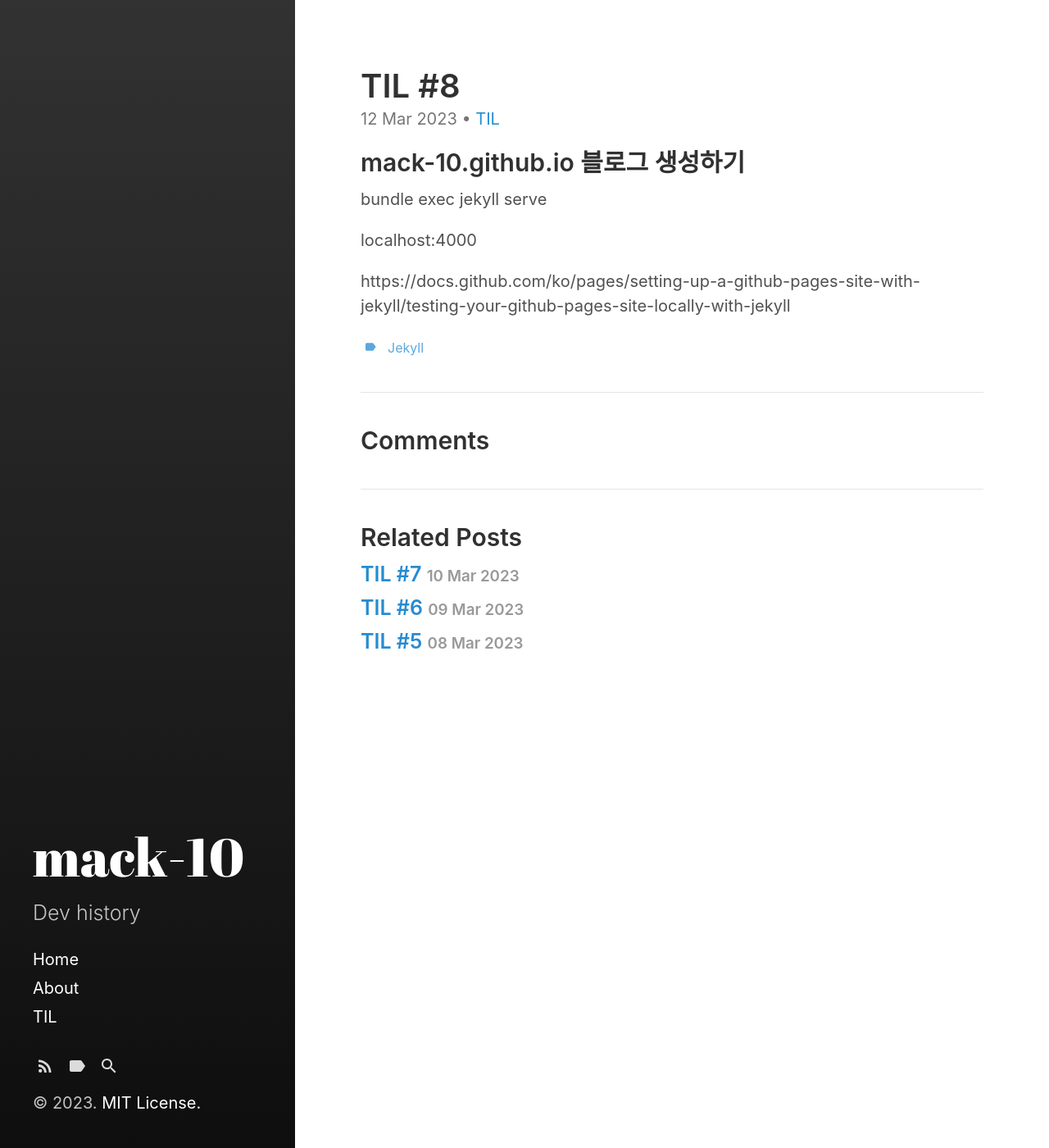
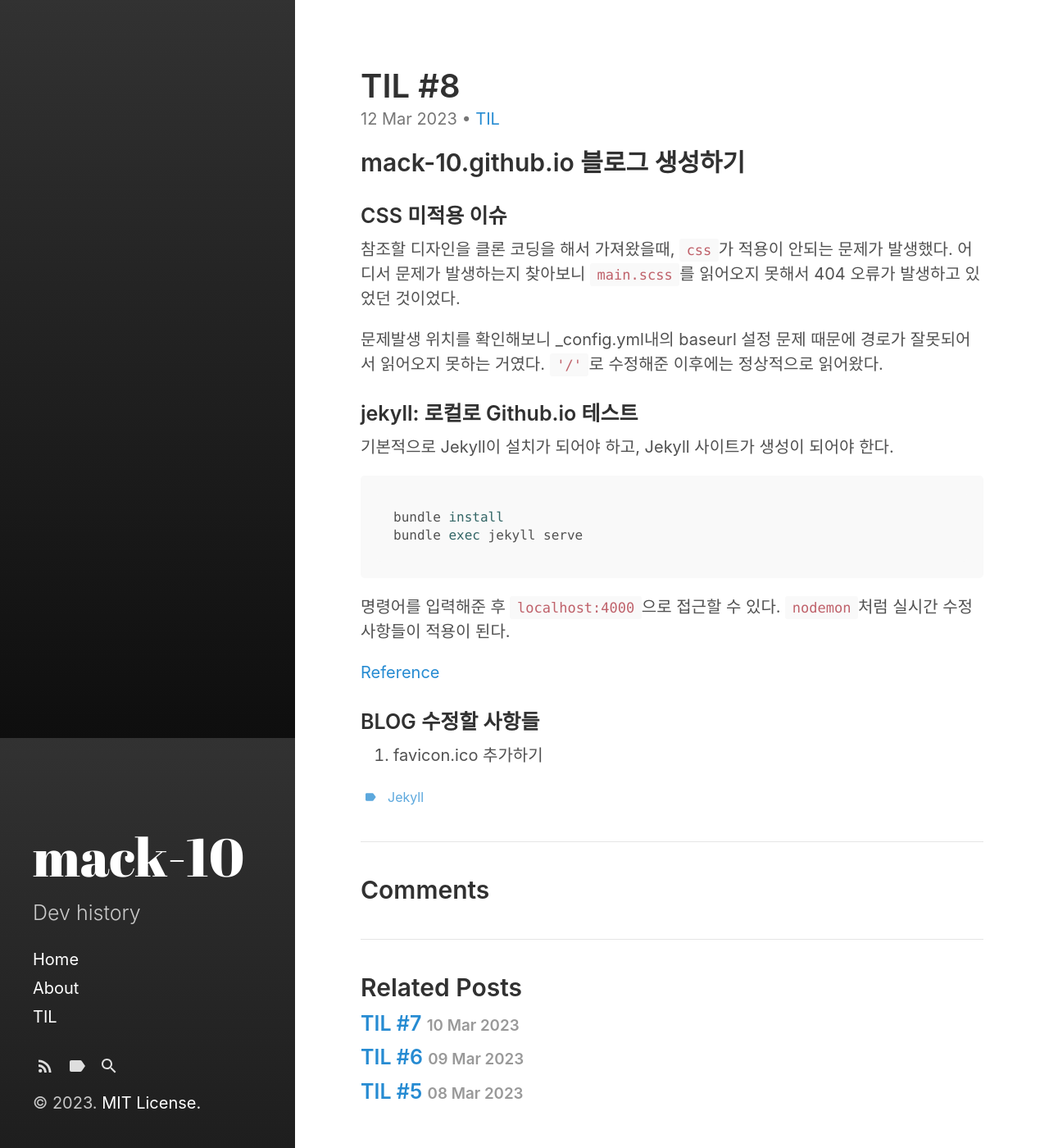
Before and after one commit to mackerel-10/mackerel-10.github.io, a Jekyll site: the page built from _posts/2023-03-12-TIL8.md, in a window 1280 px wide and 1400 px high. Shown: the whole window at 82% size. Built offline with Jekyll 4.4.1, drawn with Linux system fonts in a browser that asks for light colours.

Commit message:
Edit: favicon 이동 후 github.io에 적용

````diff
--- a/_includes/favicons.html
+++ b/_includes/favicons.html
@@ -1,2 +1,2 @@
-<link rel="apple-touch-icon-precomposed" sizes="144x144" href="{{ "/favicon.png" | relative_url }}" />
-<link rel="shortcut icon" href="{{ "/favicon.ico" | relative_url}}" />
+<link rel="apple-touch-icon-precomposed" sizes="144x144" href="{{ "assets/favicon.png" | relative_url }}" />
+<link rel="shortcut icon" href="{{ "assets/favicon.ico" | relative_url}}" />
--- a/_posts/2023-03-12-TIL8.md
+++ b/_posts/2023-03-12-TIL8.md
@@ -11,8 +11,21 @@
 
 ## mack-10.github.io 블로그 생성하기
 
+### CSS 미적용 이슈
+참조할 디자인을 클론 코딩을 해서 가져왔을때, `css`가 적용이 안되는 문제가 발생했다. 어디서 문제가 발생하는지 찾아보니 `main.scss`를 읽어오지 못해서 404 오류가 발생하고 있었던 것이었다.
+
+문제발생 위치를 확인해보니 _config.yml내의 baseurl 설정 문제 때문에 경로가 잘못되어서 읽어오지 못하는 거였다. `'/'`로 수정해준 이후에는 정상적으로 읽어왔다.
+
+
+### jekyll: 로컬로 Github.io 테스트
+기본적으로 Jekyll이 설치가 되어야 하고, Jekyll 사이트가 생성이 되어야 한다.
+```bash
+bundle install
 bundle exec jekyll serve
+```
+명령어를 입력해준 후 `localhost:4000`으로 접근할 수 있다. `nodemon`처럼 실시간 수정사항들이 적용이 된다.
 
-localhost:4000
+[Reference](https://docs.github.com/ko/pages/setting-up-a-github-pages-site-with-jekyll/testing-your-github-pages-site-locally-with-jekyll)
 
-https://docs.github.com/ko/pages/setting-up-a-github-pages-site-with-jekyll/testing-your-github-pages-site-locally-with-jekyll
+### BLOG 수정할 사항들
+1. favicon.ico 추가하기
````
Also changed, not shown: _includes/custom-head.html (line endings or trailing spaces), _includes/custom-icon-links.html (line endings or trailing spaces), assets/favicon.ico (renamed from favicon.ico), assets/favicon.png (renamed from favicon.png).
